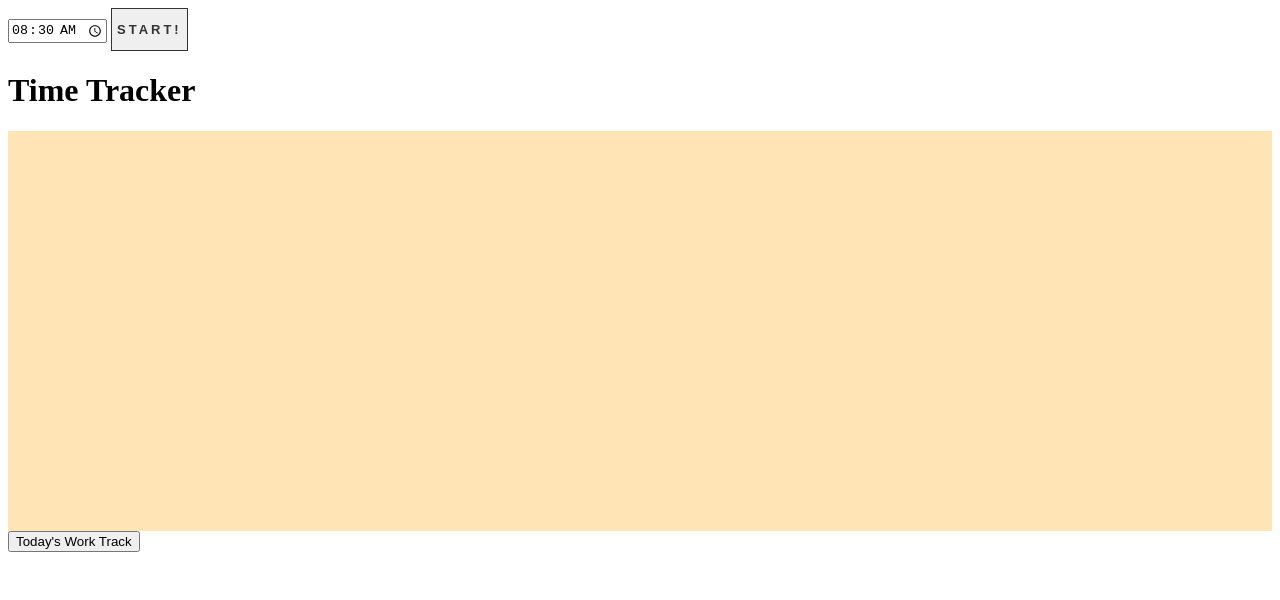
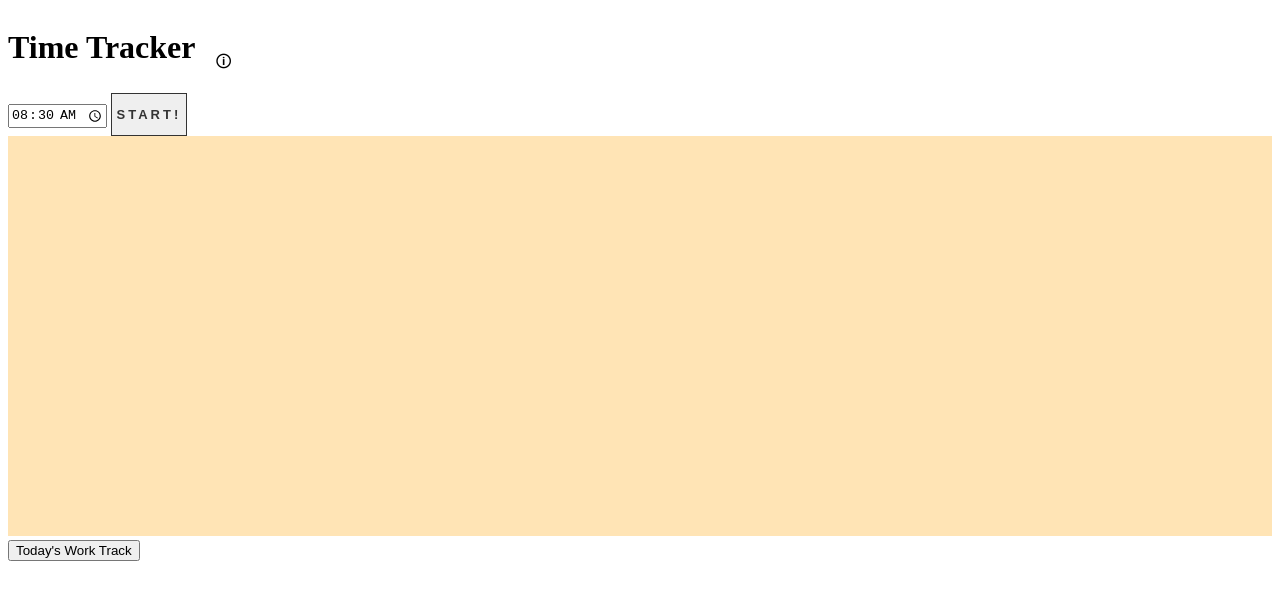
Before and after one commit to Soo-Im/TimeTrackerApp, a plain HTML site: page index.html in a window 1280 px wide. Drawn offline with Linux system fonts and the light colour scheme; a web font is replaced by a local one.

Commit message:
시작버튼 tooltip 추가

```diff
--- a/index.html
+++ b/index.html
@@ -8,14 +8,21 @@
     <title>Time Tracker</title>
 </head>
 <body>
-    <form id="start">
-        <input type="time" step="900" value="08:30" required class="transition">
+    <div style="display: flex;">
+        <h1 class="title">Time Tracker</h1>
+        <p class="tooltip">&#x1F6C8;
+            <span class="tooltiptext">시작 시간을 입력하고 START를 누르세요.</span>
+        </p>
+    </div>
+
+    <form id="start" class="transition">
+        <input type="time" step="900" value="08:30" required >
         <button class="startbtn">Start!</button>
     </form>
 
-    <h1>Time Tracker</h1>
+    <div id="track" height=10px>
 
-    <div id="track" overflow="scroll" height=10px></div>
+    </div>
 
     <div class="result-container">
         <div id="aggregate">
--- a/start.js
+++ b/start.js
@@ -18,6 +18,7 @@ function addBlock(e) {
 
     const block = document.createElement("div");
     block.classList.add("block");
+
     const trackForm = document.createElement("form");
 
     const startTime = document.createElement("input");
--- a/style.css
+++ b/style.css
@@ -1,7 +1,58 @@
+
+@import url('https://fonts.googleapis.com/css2?family=Noto+Sans+KR:wght@300&display=swap');
+@font-face {
+    font-family: 'yg-jalnan';
+    src: url('https://cdn.jsdelivr.net/gh/projectnoonnu/noonfonts_four@1.2/JalnanOTF00.woff') format('woff');
+    font-weight: normal;
+    font-style: normal;
+}
+
+
+body {
+    font-family: 'Noto Sans KR', sans-serif;
+}
+
+.title {
+        font-family: 'yg-jalnan';
+}
+
+.tooltip {
+    margin-top: 40px;
+    margin-left: 20px;
+    display: inline-block;
+  }
+
+  .tooltip .tooltiptext {
+    visibility: hidden;
+    opacity: 0;
+    transition:visibility 0.2s linear,opacity 0.2s linear;
+
+    /* width: 120px; */
+    background-color: rgb(44, 44, 44);
+    color: #fff;
+    font-size: 15px;
+    text-align: center;
+    border-radius: 2px;
+    padding: 4px 4px 4px 4px;
+    margin: 0 2px;
+
+    /* Position the tooltip */
+    /* position: absolute;
+    z-index: 1; */
+  }
+
+  .tooltip:hover .tooltiptext {
+    visibility: visible;
+    opacity: 1;
+    transition:visibility 0.2s linear,opacity 0.2s linear;
+  }
+
+
 #track {
     height: 400px;
     background-color: moccasin;
-    overflow: scroll;
+    overflow-y: scroll;
+    overflow-x: hidden;
 }
 
 .result-container {
@@ -14,8 +65,11 @@
     transition: all 0.2s ease-in-out;
 }
 
+
 .hidden {
     visibility: hidden;
+    opacity:0;
+    transition:visibility 0.2s linear,opacity 0.2s linear;
 }
 
 .startbtn, .startbtn:link, .startbtn:visited {
@@ -26,7 +80,7 @@
     text-transform: uppercase;
     font-size: 13px;
     letter-spacing: 3px;
-    transition: all 0.2s ease-in-out;
+    /* transition: all 0.2s ease-in-out; */
   }
   .startbtn:hover, .startbtn:link:hover, .startbtn:visited:hover {
     background: #333;
```
